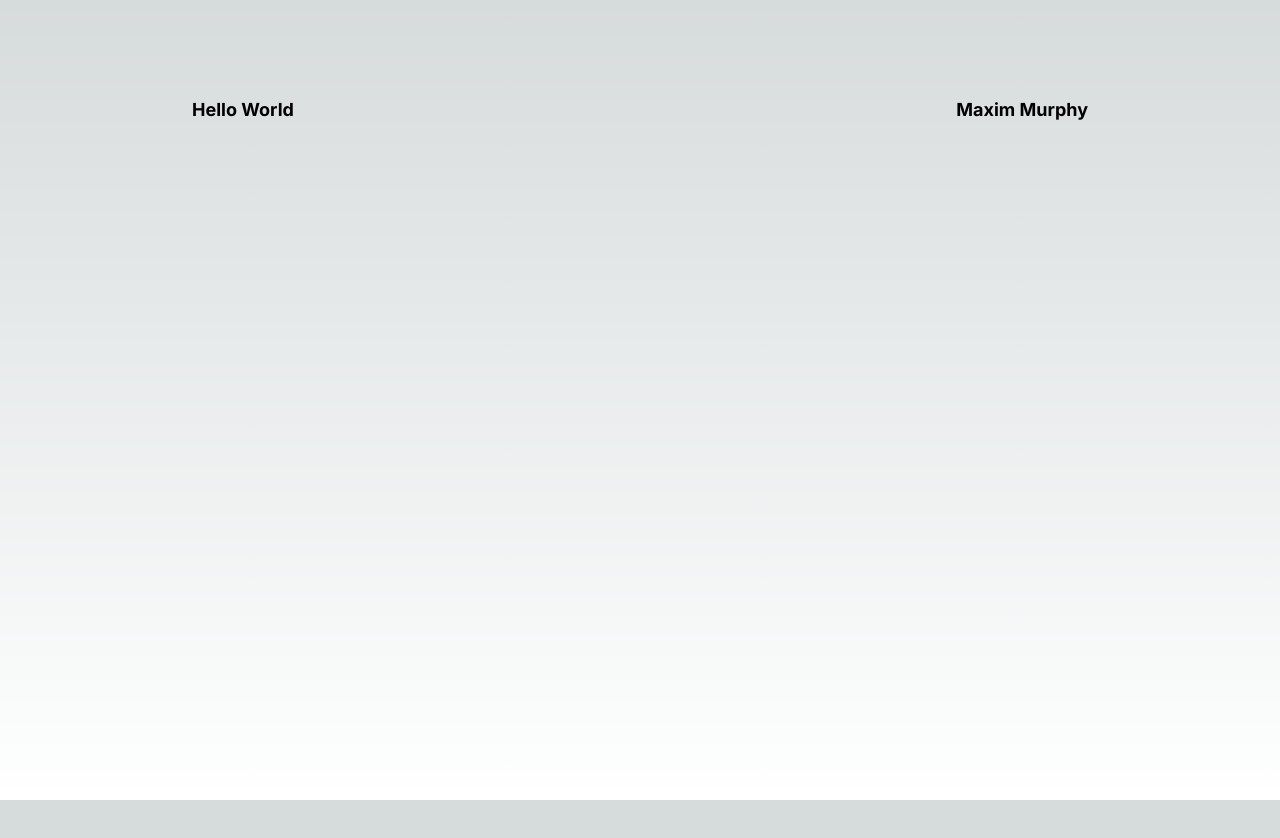
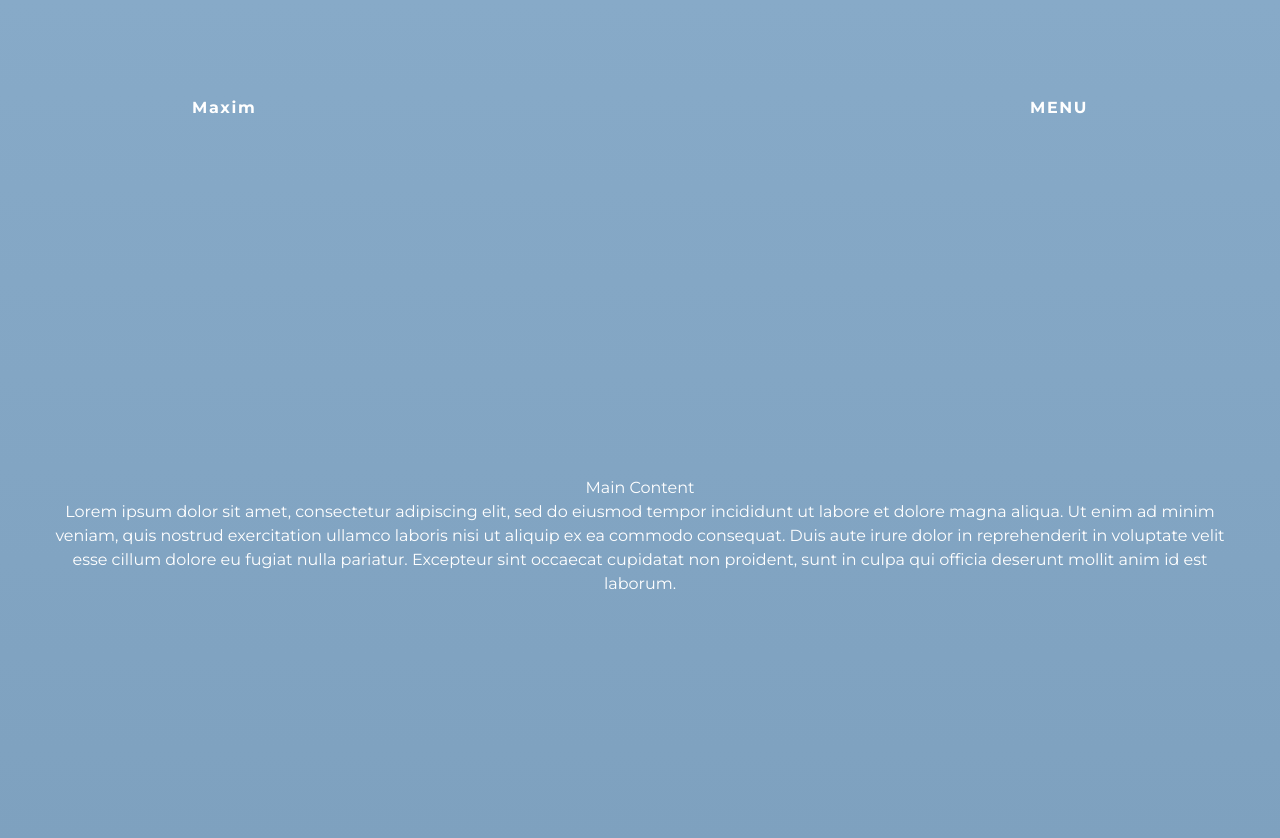
Before and after one commit to MaximMurphy/portfolio-site, a Next.js app: page / in a window 1280 px wide. Shown: the top 838 px of the page. Before the commit the page ends 800 px from the top, so only its background shows below. Built offline with nearby package versions, Linux system fonts and the light colour scheme.

Commit message:
broke navbar into component, added color

```diff
--- /dev/null
+++ b/src/components/Navbar.jsx
@@ -0,0 +1,14 @@
+import Link from "next/link";
+
+export default function Navbar() {
+  return (
+    <nav className="sticky top-0 z-50 flex flex-col items-center justify-between px-24 pt-24 pb-4">
+      <div className="flex flex-col items-center justify-between gap-y-12 w-full text-base tracking-widest lg:flex-row lg:px-24">
+        <Link href="/">
+          <h1 className="font-bold">Maxim</h1>
+        </Link>
+        <h1 className="font-bold">MENU</h1>
+      </div>
+    </nav>
+  );
+}
--- a/src/pages/_app.js
+++ /dev/null
@@ -1,5 +0,0 @@
-import '@/styles/globals.css'
-
-export default function App({ Component, pageProps }) {
-  return <Component {...pageProps} />
-}
--- /dev/null
+++ b/src/pages/_app.jsx
@@ -0,0 +1,15 @@
+import "@/styles/globals.css";
+import Navbar from "@/components/Navbar";
+
+import { Montserrat } from "next/font/google";
+
+const montserrat = Montserrat({ subsets: ["latin"] });
+
+export default function App({ Component, pageProps }) {
+  return (
+    <main className={`w-full ${montserrat.className}`}>
+      <Navbar />
+      <Component {...pageProps} />
+    </main>
+  );
+}
--- a/src/pages/index.js
+++ /dev/null
@@ -1,17 +0,0 @@
-import Image from "next/image";
-import { Inter } from "next/font/google";
-
-const inter = Inter({ subsets: ["latin"] });
-
-export default function Home() {
-  return (
-    <main
-      className={`flex min-h-screen flex-col items-center justify-between p-24 ${inter.className}`}
-    >
-      <div className="w-full items-center justify-between text-lg flex flex-col gap-y-12 lg:flex-row lg:px-24">
-        <h1 className="font-bold">Hello World</h1>
-        <h1 className="font-bold">Maxim Murphy</h1>
-      </div>
-    </main>
-  );
-}
--- /dev/null
+++ b/src/pages/index.jsx
@@ -0,0 +1,16 @@
+export default function Home() {
+  return (
+    <main className="min-h-screen w-full flex flex-col justify-center content-center text-center p-12">
+      <h1>Main Content</h1>
+      <p>
+        Lorem ipsum dolor sit amet, consectetur adipiscing elit, sed do eiusmod
+        tempor incididunt ut labore et dolore magna aliqua. Ut enim ad minim
+        veniam, quis nostrud exercitation ullamco laboris nisi ut aliquip ex ea
+        commodo consequat. Duis aute irure dolor in reprehenderit in voluptate
+        velit esse cillum dolore eu fugiat nulla pariatur. Excepteur sint
+        occaecat cupidatat non proident, sunt in culpa qui officia deserunt
+        mollit anim id est laborum.
+      </p>
+    </main>
+  );
+}
--- a/src/styles/globals.css
+++ b/src/styles/globals.css
@@ -2,26 +2,8 @@
 @tailwind components;
 @tailwind utilities;
 
-:root {
-  --foreground-rgb: 0, 0, 0;
-  --background-start-rgb: 214, 219, 220;
-  --background-end-rgb: 255, 255, 255;
+body {
+  color: white;
+  background: linear-gradient(to bottom, transparent, rgb(125, 160, 190))
+    rgb(135, 170, 200);
 }
-
-@media (prefers-color-scheme: dark) {
-  :root {
-    --foreground-rgb: 255, 255, 255;
-    --background-start-rgb: 0, 0, 0;
-    --background-end-rgb: 0, 0, 0;
-  }
-}
-
-body {
-  color: rgb(var(--foreground-rgb));
-  background: linear-gradient(
-      to bottom,
-      transparent,
-      rgb(var(--background-end-rgb))
-    )
-    rgb(var(--background-start-rgb));
-}
```
Also changed, not shown: package.json (+6 -1 lines), 1 other file (tests, documents, lock files or other folders).
